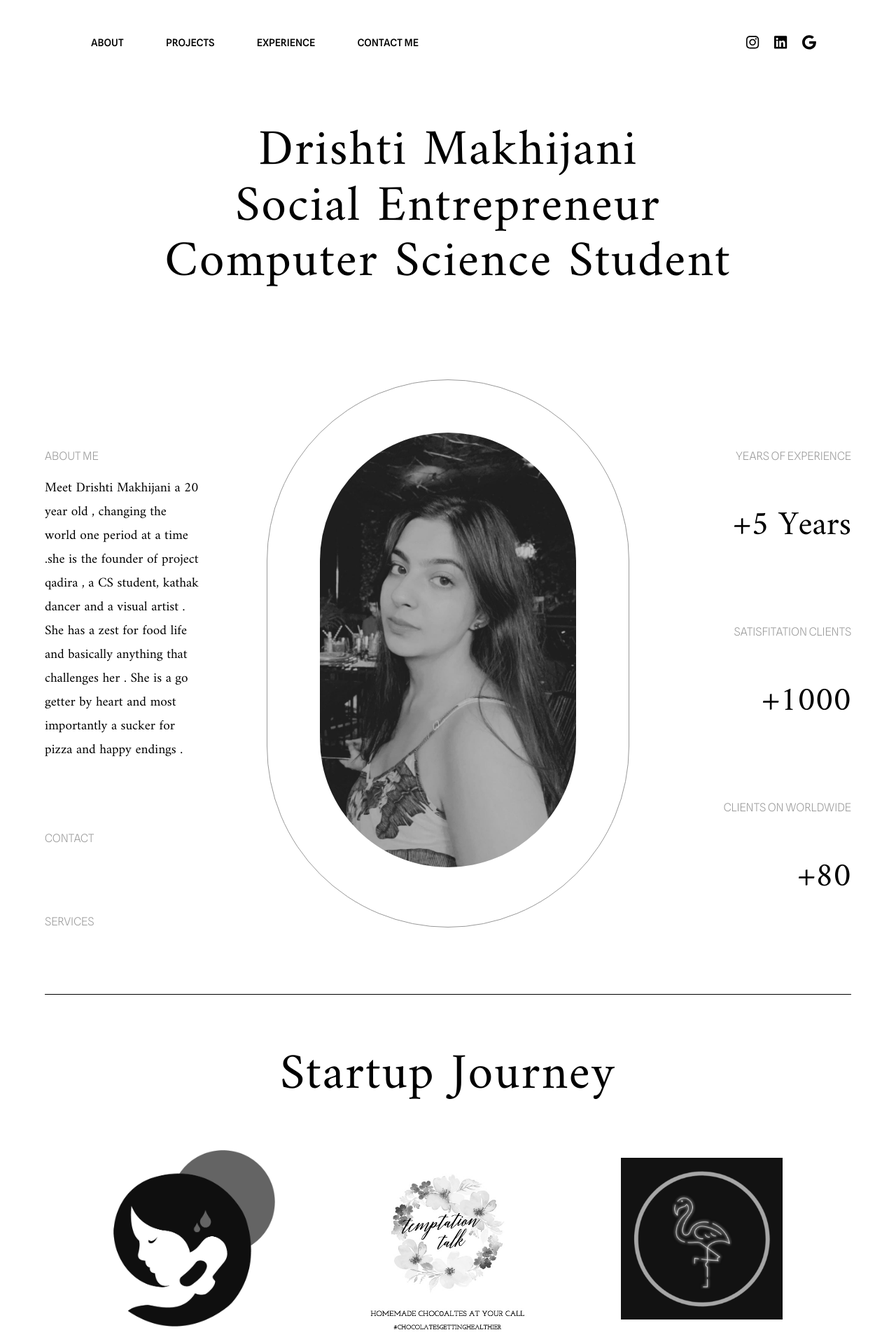
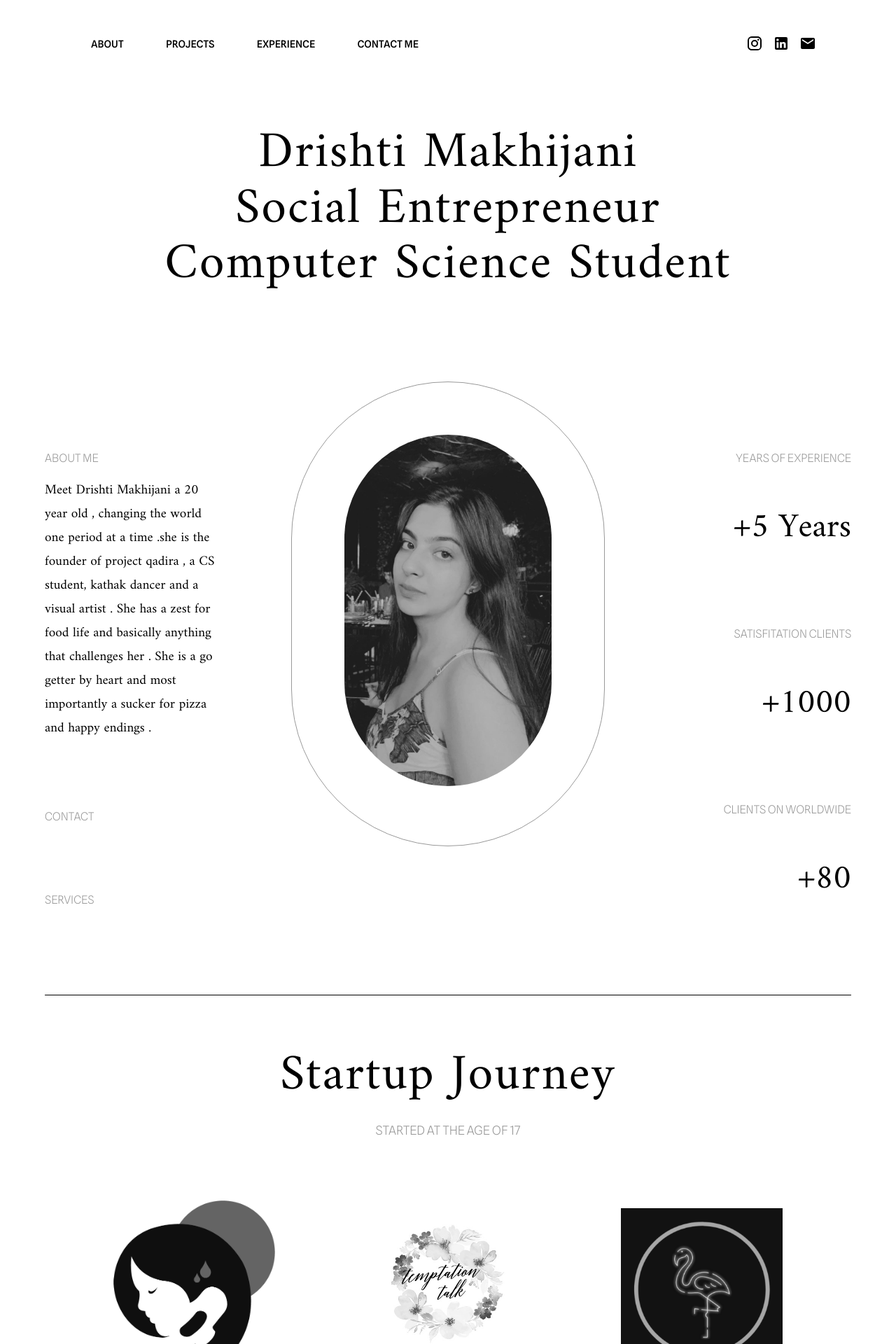
Before and after one commit to AVIVASHISHTA29/drishtiPortfolio2022, a Next.js app: page / in a window 1280 px wide. Shown: the top 1920 px of the page at 70% size. Built offline with nearby package versions, Linux system fonts and the light colour scheme.

Commit message:
links fixes

```diff
--- a/component/AboutMe/styles.module.css
+++ b/component/AboutMe/styles.module.css
@@ -29,7 +29,7 @@
 }
 
 .imgContainer {
-  width: 50%;
+  width: 40%;
   padding: 75px;
   height: fit-content;
   border: 1px solid #999999;
@@ -51,10 +51,12 @@
   .leftContainer {
     width: 100%;
     padding: 20px;
+    order: 2;
   }
   .rightContainer {
     width: 100%;
     padding: 20px;
+    order: 3;
   }
   .textContainer {
     margin-top: 30px !important;
@@ -62,6 +64,10 @@
     text-align: center !important;
   }
   .imgContainer {
-    width: 100%;
+    width: 90%;
+    display: block !important;
+    margin-left: auto;
+    margin-right: auto !important;
+    order: 1;
   }
 }
--- a/component/ContactMe/index.js
+++ b/component/ContactMe/index.js
@@ -5,7 +5,7 @@ function ContactMe() {
   return (
     <div className={styles.container} id="contactme">
       <div className={styles.circularDiv}>
-        <h1>Describe Your Project</h1>
+        <h1>Lets get in touch</h1>
         <Link href="mailto:drishtimakhijani01@gmail.com">
           <p>Call Drishti</p>
         </Link>
--- a/component/Education/index.js
+++ b/component/Education/index.js
@@ -30,25 +30,29 @@ function Education() {
         </div>
         <div className={styles.textContainer}>
           <h1>ACHIEVEMENTS</h1>
+          <p>Indo Russian International Exchange Programme</p>
+          <p className={styles.smallerPara}>
+            Represented India For The Science Talent Programme - Sponsored by
+            Govt. of India
+          </p>
+          <p style={{ marginTop: 50 }}>Indo Japan Exchange Science Programme</p>
+          <p className={styles.smallerPara}>
+            Represented India for SAKURA - Fully sponsored by Japan Science And
+            Technology
+          </p>
+          <p style={{ marginTop: 50 }}>ISSET NASA</p>
+          <p className={styles.smallerPara}>Team Challengers Winner</p>
+          <p>2nd Prize Delhi IIT</p>
+          <p className={styles.smallerPara}>
+            Toyota ‘Hackathon' – Indian Road Safety
+          </p>
           <p>IIT Delhi</p>
           <p className={styles.smallerPara}>
             Merit award for paper presentation
           </p>
+
           <p style={{ marginTop: 50 }}>IIT Hyderabad</p>
           <p className={styles.smallerPara}>1st Prize ELAN</p>
-          <p> Indo Japan Exchange Science Programme</p>
-          <p className={styles.smallerPara}>
-            Nominated for SAKURA - Fully sponsored by Japan Science And
-            Technology
-          </p>
-          <p style={{ marginTop: 50 }}>ISSET NASA</p>
-          <p className={styles.smallerPara}>Team Challengers Winner</p>
-          <p style={{ marginTop: 50 }}>
-            Indo Russian International Exchange Programme
-          </p>
-          <p className={styles.smallerPara}>
-            Science Talent programme - Sponsored by Govt. of India
-          </p>
         </div>
 
         <div className={styles.textContainer}>
@@ -65,12 +69,12 @@ function Education() {
             </span>
           </p>
           <p>
+            Co-organiser -{" "}
+            <span style={{ color: "#999999" }}>TEDx Bennett University</span>
+          </p>
+          <p>
             Core Team Student Council -{" "}
             <span style={{ color: "#999999" }}>Bennett University</span>
-          </p>
-          <p>
-            Co-organiser -{" "}
-            <span style={{ color: "#999999" }}>TEDx Bennett University</span>
           </p>
           <p>
             Vice President -{" "}
--- a/component/Footer/index.js
+++ b/component/Footer/index.js
@@ -1,11 +1,7 @@
 import styles from "./styles.module.css";
-import { FontAwesomeIcon } from "@fortawesome/react-fontawesome";
-import {
-  faInstagram,
-  faFacebook,
-  faLinkedin,
-  faGoogle,
-} from "@fortawesome/free-brands-svg-icons";
+import InstagramIcon from "@mui/icons-material/Instagram";
+import MailIcon from "@mui/icons-material/Mail";
+import LinkedInIcon from "@mui/icons-material/LinkedIn";
 import Link from "next/link";
 
 function Footer() {
@@ -13,25 +9,22 @@ function Footer() {
     <div className={styles.container}>
       <h1>2022 © Drishti Makhijani</h1>
       <div className={styles.rightContainer}>
-        <Link href="https://instagram.com/_drishti.makhijani?utm_medium=copy_link">
-          <FontAwesomeIcon
+        <Link href="https://instagram.com/_drishti.makhijani">
+          <InstagramIcon
             className={styles.navLinks2}
-            icon={faInstagram}
-            style={{ fontSize: "1.3rem" }}
+            style={{ fontSize: "1.5rem" }}
           />
         </Link>
         <Link href="https://www.linkedin.com/in/drishti-makhijani-3418661b4">
-          <FontAwesomeIcon
+          <LinkedInIcon
             className={styles.navLinks2}
-            icon={faLinkedin}
-            style={{ fontSize: "1.3rem" }}
+            style={{ fontSize: "1.5rem" }}
           />
         </Link>
         <Link href="mailto:drishtimakhijani01@gmail.com">
-          <FontAwesomeIcon
+          <MailIcon
             className={styles.navLinks2}
-            icon={faGoogle}
-            style={{ fontSize: "1.3rem" }}
+            style={{ fontSize: "1.5rem" }}
           />
         </Link>
       </div>
--- a/component/Header/MobileViewList.js
+++ b/component/Header/MobileViewList.js
@@ -5,7 +5,9 @@ import { Avatar } from "@material-ui/core";
 import Link from "next/link";
 import React from "react";
 import styles from "./styles.module.css";
-
+import InstagramIcon from "@mui/icons-material/Instagram";
+import MailIcon from "@mui/icons-material/Mail";
+import LinkedInIcon from "@mui/icons-material/LinkedIn";
 function MobileViewList() {
   return (
     <List>
@@ -86,6 +88,26 @@ function MobileViewList() {
         </ListItem>
       </Link>
 
+      <div className={styles.rightContainer}>
+        <Link href="https://instagram.com/_drishti.makhijani">
+          <InstagramIcon
+            className={styles.navLinks2}
+            style={{ fontSize: "1.5rem" }}
+          />
+        </Link>
+        <Link href="https://www.linkedin.com/in/drishti-makhijani-3418661b4">
+          <LinkedInIcon
+            className={styles.navLinks2}
+            style={{ fontSize: "1.5rem" }}
+          />
+        </Link>
+        <Link href="mailto:drishtimakhijani01@gmail.com">
+          <MailIcon
+            className={styles.navLinks2}
+            style={{ fontSize: "1.5rem" }}
+          />
+        </Link>
+      </div>
       <hr style={{ color: "#636262", width: "90%", opacity: 0.2 }} />
     </List>
   );
--- a/component/Header/index.js
+++ b/component/Header/index.js
@@ -1,12 +1,8 @@
 import Link from "next/link";
 import styles from "./styles.module.css";
-import { FontAwesomeIcon } from "@fortawesome/react-fontawesome";
-import {
-  faInstagram,
-  faFacebook,
-  faLinkedin,
-  faGoogle,
-} from "@fortawesome/free-brands-svg-icons";
+import InstagramIcon from "@mui/icons-material/Instagram";
+import MailIcon from "@mui/icons-material/Mail";
+import LinkedInIcon from "@mui/icons-material/LinkedIn";
 
 import DrawerComponent from "./DrawerComponent";
 import { useEffect, useState } from "react";
@@ -50,25 +46,22 @@ function Header() {
             </Link>
           </div>
           <div className={styles.rightContainer}>
-            <Link href="https://instagram.com/_drishti.makhijani?utm_medium=copy_link">
-              <FontAwesomeIcon
+            <Link href="https://instagram.com/_drishti.makhijani">
+              <InstagramIcon
                 className={styles.navLinks2}
-                icon={faInstagram}
-                style={{ fontSize: "1.3rem" }}
+                style={{ fontSize: "1.5rem" }}
               />
             </Link>
             <Link href="https://www.linkedin.com/in/drishti-makhijani-3418661b4">
-              <FontAwesomeIcon
+              <LinkedInIcon
                 className={styles.navLinks2}
-                icon={faLinkedin}
-                style={{ fontSize: "1.3rem" }}
+                style={{ fontSize: "1.5rem" }}
               />
             </Link>
             <Link href="mailto:drishtimakhijani01@gmail.com">
-              <FontAwesomeIcon
+              <MailIcon
                 className={styles.navLinks2}
-                icon={faGoogle}
-                style={{ fontSize: "1.3rem" }}
+                style={{ fontSize: "1.5rem" }}
               />
             </Link>
           </div>
--- a/component/Header/styles.module.css
+++ b/component/Header/styles.module.css
@@ -81,4 +81,9 @@
     border-bottom: 2px solid #999999;
     padding: 20px;
   }
+  .rightContainer {
+    margin-right: auto !important;
+    margin-left: 15px;
+    margin-top: 15px;
+  }
 }
--- a/component/StartupJourney/index.js
+++ b/component/StartupJourney/index.js
@@ -16,6 +16,7 @@ function StartupJourney() {
       >
         Startup Journey
       </h1>
+      <h2 className={styles.subHeading}>Started At The Age Of 17</h2>
       <div className={styles.flexDiv}>
         <Link href="https://projectqadira.in">
           <div className={styles.imgDiv}>
--- a/component/StartupJourney/styles.module.css
+++ b/component/StartupJourney/styles.module.css
@@ -43,6 +43,15 @@
   transform: scale(1.05);
   transition: transform 0.3s;
 }
+.subHeading {
+  margin-top: 50px;
+  text-align: center;
+  font-family: "Spline Sans", sans-serif;
+  font-size: 1.1rem;
+  color: #999999;
+  font-weight: 200;
+  text-transform: uppercase;
+}
 
 @media only screen and (max-width: 1000px) {
   .flexDiv {
--- a/package.json
+++ b/package.json
@@ -9,10 +9,13 @@
     "lint": "next lint"
   },
   "dependencies": {
+    "@emotion/react": "^11.7.1",
+    "@emotion/styled": "^11.6.0",
     "@fortawesome/free-brands-svg-icons": "^5.15.4",
     "@fortawesome/react-fontawesome": "^0.1.16",
     "@material-ui/core": "^4.12.3",
     "@material-ui/icons": "^4.11.2",
+    "@mui/icons-material": "^5.2.5",
     "next": "12.0.7",
     "react": "17.0.2",
     "react-dom": "17.0.2"
```
Also changed, not shown: 1 other file (tests, documents, lock files or other folders).
